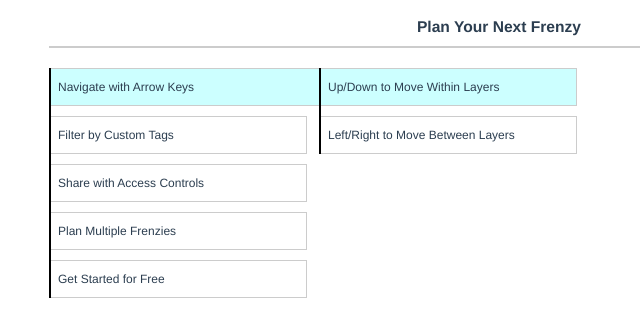
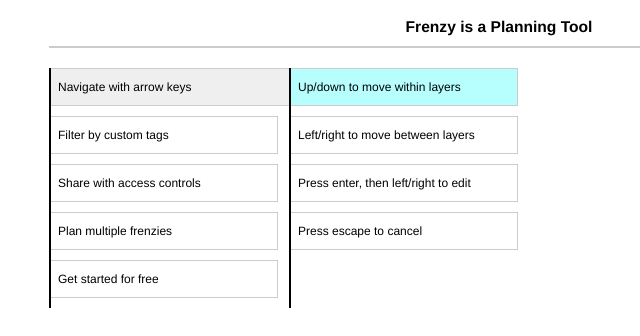
Before and after one commit to lyctc/Frenzy, a Vue app: page / in a window 1280 px wide. Shown: the top 336 px of the page, without its empty margins (141-781 px from the left). Built offline with nearby package versions, Linux system fonts and the light colour scheme.

Commit message:
reorganized itemA structure logic into lib.js, color scheme, rebalance pathA logic

```diff
--- a/src/App.vue
+++ b/src/App.vue
@@ -1,16 +1,15 @@
 <template>
 <div id="app">
   <div class="titleBar">
-    <h1>Plan Your Next Frenzy</h1>
+    <h1>Frenzy is a Planning Tool</h1>
   </div>
 
-  <div style="display: flex;">
+  <div id="layers" style="display: flex; overflow: auto">
     <Layer
       v-for="layer in layerA"
       v-bind:key="layer.key"
-      v-bind:pos="layer.pos"
-      v-bind:itemA="layer.itemA"
-      style="width: 30%"
+      v-bind:step="layer.step"
+      style="width: 240px; flex: none;"
     />
   </div>
 </div>
@@ -19,6 +18,7 @@
 <script>
 import Layer from './components/Layer.vue'
 import { mapActions } from 'vuex';
+import { rebalancePathA, moveItemHelper, deleteItemHelper } from './lib.js'
 
 function normalShortcuts(keyCode, posA, itemA, dispatch) {
   let i;
@@ -57,45 +57,9 @@
   }
 }
 
-function moveItemHelper(dir, itemA0, posA0, step) {
-  let temp;
-  if (step === posA0.length - 1) {
-    console.log(dir);
-    console.log(itemA0);
-    if (dir === 'up' && posA0[step] > 0) {
-      temp = itemA0[posA0[step]];
-      itemA0.splice(posA0[step], 1);
-      itemA0.splice(posA0[step] - 1, 0, temp);
-      itemA0[posA0[step]].pathA[itemA0[posA0[step]].pathA.length - 1] = posA0[step];
-      itemA0[posA0[step] - 1].pathA[itemA0[posA0[step] - 1].pathA.length - 1] = posA0[step] - 1;
-    } else if (dir === 'down' && posA0[step] <= itemA0.length - 2) {
-      temp = itemA0[posA0[step]];
-      itemA0.splice(posA0[step], 1);
-      itemA0.splice(posA0[step] + 1, 0, temp);
-      itemA0[posA0[step]].pathA[itemA0[posA0[step]].pathA.length - 1] = posA0[step];
-      itemA0[posA0[step] + 1].pathA[itemA0[posA0[step] + 1].pathA.length - 1] = posA0[step] + 1;
-    }
-    console.log(itemA0);
-    return itemA0;
-  } else {
-    itemA0[posA0[step]].childA = moveItemHelper(dir, itemA0[posA0[step]].childA, posA0, step + 1);
-  }
-  return itemA0;
-}
-
-function deleteItemHelper(itemA0, posA0, step) {
-  // recursively go through itemA and update title to new title
-  if (step === posA0.length - 1) {
-    itemA0.splice(posA0[step], 1);
-    return itemA0;
-  } else {
-    itemA0[posA0[step]].childA = deleteItemHelper(itemA0[posA0[step]].childA, posA0, step + 1);
-  }
-  return itemA0;
-}
-
 function selectedShortcuts(keyCode, posA, itemA, modesub, dispatch) {
   let i;
+  let _;
   let posA0 = Array.from(posA);
   let itemA0 = Array.from(itemA);
   let itemAN = Array.from(itemA); // last layer
@@ -137,6 +101,7 @@
       dispatch('updateMode', {mode: 'edit', modesub: ''});
     } else if (modesub === 'delete') {
       itemA0 = deleteItemHelper(itemA0, posA, 0);
+      _, itemA0 = rebalancePathA([], itemA0);
       dispatch('updateItemA', itemA0)
     }
   }
@@ -144,6 +109,7 @@
 
 function moveShortcuts(keyCode, posA, itemA, dispatch) {
   let i;
+  let _;
   let posA0 = Array.from(posA);
   let itemA0 = Array.from(itemA);
   let itemAN = Array.from(itemA); // last layer
@@ -153,6 +119,7 @@
   if (keyCode === 38) {
     if (posA0[posA0.length - 1] > 0) {
       itemA0 = moveItemHelper('up', itemA0, posA0, 0);
+      _, itemA0 = rebalancePathA([], itemA0);
       dispatch('updateItemA', itemA0)
       posA0[posA0.length - 1] -= 1;
       dispatch('updatePosA', posA0);
@@ -160,6 +127,7 @@
   } else if (keyCode === 40) {
     if (posA0[posA0.length - 1] < itemAN.length - 1) {
       itemA0 = moveItemHelper('down', itemA0, posA0, 0);
+      _, itemA0 = rebalancePathA([], itemA0);
       dispatch('updateItemA', itemA0)
       posA0[posA0.length - 1] += 1;
       dispatch('updatePosA', posA0);
@@ -183,19 +151,23 @@
   computed: {
     layerA() {
       let i;
-      let layerA0 = [];
-      let itemA0 = this.$store.state.itemA;
+      let layerA = [];
+      let itemAN = Array.from(this.$store.state.itemA);
       for (i = 0; i < this.$store.state.posA.length; i += 1) {
-        layerA0.push({
-          key: `layer${i}`,
-          pos: this.$store.state.posA[i],
-          itemA: itemA0,
-        });
-        if (itemA0.length > 0 && this.$store.state.posA[i] < itemA0.length) {
-          itemA0 = itemA0[this.$store.state.posA[i]].childA;
+        layerA.push({key: `layer${i}`, step: i});
+        if (itemAN.length > 0 && this.$store.state.posA[i] < itemAN.length) {
+          itemAN = itemAN[this.$store.state.posA[i]].childA;
+        } else { // hit add new item
+          itemAN = [];
         }
       }
-      return layerA0;
+      if (itemAN.length > 0) { // preview
+        layerA.push({
+          key: `layer${this.$store.state.posA.length}`,
+          step: this.$store.state.posA.length
+        });
+      }
+      return layerA;
     },
     posA() {
       return this.$store.state.posA;
@@ -235,12 +207,33 @@
 </script>
 
 <style>
+:root {
+  --baseBG: #FFFFFF;
+  --baseFG: #000000;
+  --baseTableBorder: #CCCCCC;
+  --layerLeftBorder: #000000;
+  --itemAncestorBG: #EFEFEF;
+  --itemAncestorFG: #000000;
+  --itemSelectedBG: #B7FFFF;
+  --itemSelectedFG: #000000;
+  --itemSelectedButtonBG: #B7FFFF;
+  --itemSelectedButtonFG: #888888;
+  --modeSelectedBG: #FFFFB7;
+  --modeSelectedFG: #000000;
+  --modeUnselectedBG: #EEEEEE;
+  --modeUnselectedFG: #000000;
+}
+
+body {
+  background-color: var(--baseBG);
+  color: var(--baseFG);
+}
+
 #app {
   font-family: 'Avenir', Helvetica, Arial, sans-serif;
   -webkit-font-smoothing: antialiased;
   -moz-osx-font-smoothing: grayscale;
   font-size: 12px;
-  color: #2c3e50;
   margin: 0 auto;
   width: 100%;
   max-width: 900px;
@@ -249,7 +242,7 @@
 .titleBar {
   width: 100%;
   text-align: center;
-  border-bottom: 2px solid #CCC;
+  border-bottom: 2px solid var(--baseTableBorder);
   padding: 10px 0px 10px 0px;
   margin-bottom: 20px;
 }
--- a/src/components/Layer.vue
+++ b/src/components/Layer.vue
@@ -1,13 +1,17 @@
 <template>
 <div>
-  <div style="border-left: 2px solid #000;">
-    <div v-for="item in itemA"
+ <div class="layerLeftBorder">
+    <div v-for="item in itemAN"
       v-bind:key="item.pathA.toString()"
       style="margin: 0px 0px 10px 0px;"
     >
       <div
         class="item"
-        :class="{ 'itemBlue' : posA.join(',').startsWith(item.pathA.join(',')), 'itemExpand' : posA.join(',').startsWith(item.pathA.join(',')) && item.childA.length > 0}"
+        :class="{
+          'itemAncestor': posA.join(',').startsWith(item.pathA.join(',')) && posA.join(',') !== item.pathA.join(','),
+          'itemSelected': posA.join(',') === item.pathA.join(','),
+          'itemExpand': posA.join(',').startsWith(item.pathA.join(',')) && !(posA.join(',') === item.pathA.join(',') && item.childA.length === 0)
+        }"
       >
         <div v-if="!(mode === 'edit' && posA.join(',').startsWith(item.pathA.join(',')) && item.pathA.toString() === posA.toString())" class="itemTitle">
           {{item.title}}
@@ -17,22 +21,17 @@
         </div>
       </div>
       <div v-if="mode === 'selected' && posA.join(',').startsWith(item.pathA.join(',')) && item.pathA.toString() === posA.toString()" class="modesubBar">
-        <div class="modesub1" :class="{ 'modesub' : modesub === 'move' }">Move</div>
-        <div class="modesub1" :class="{ 'modesub' : modesub === 'edit' }">Edit</div>
-        <div class="modesub1" :class="{ 'modesub' : modesub === 'delete' }">Delete</div>
+        <div class="modeUnselected" :class="{ 'modeSelected' : modesub === 'move' }">Move</div>
+        <div class="modeUnselected" :class="{ 'modeSelected' : modesub === 'edit' }">Edit</div>
+        <div class="modeUnselected" :class="{ 'modeSelected' : modesub === 'delete' }">Delete</div>
       </div>
     </div>
 
-    <div class="item" v-if="mode === 'normal' && pos === itemA.length">
-      <div
-        class="addButton itemTitle"
-        :class="{ 'itemBlue': pos === itemA.length }"
-      >
-        Add Item
-      </div>
+    <div class="item itemSelectedButton" v-if="mode === 'normal' && posA[step] === itemAN.length">
+      ADD ITEM
     </div>
 
-    <div class="item" v-if="mode === 'add' && pos === itemA.length">
+    <div class="item" v-if="mode === 'add' && posA[step] === itemAN.length">
       <input v-select type="text" @keyup.enter="addItem" />
     </div>
 
@@ -42,39 +41,11 @@
 
 <script>
 import { mapActions } from 'vuex';
-
-function addItemHelper(title, itemA0, posA, step) {
-  // recursively go through itemA and add new item
-  if (step === posA.length - 1) {
-    // posA[posA.length - 1] doesn't exist yet, so must push
-    itemA0.push({
-      pathA: posA,
-      iid: 0,
-      title: title,
-      labelA: [],
-      childA: [],
-    });
-    return itemA0;
-  } else {
-    itemA0[posA[step]].childA = addItemHelper(title, itemA0[posA[step]].childA, posA, step + 1);
-  }
-  return itemA0;
-}
-
-function updateItemHelper(title, itemA0, posA, step) {
-  // recursively go through itemA and update title to new title
-  if (step === posA.length - 1) {
-    itemA0[posA[step]].title = title;
-    return itemA0;
-  } else {
-    itemA0[posA[step]].childA = updateItemHelper(title, itemA0[posA[step]].childA, posA, step + 1);
-  }
-  return itemA0;
-}
+import { rebalancePathA, addItemHelper, updateItemHelper } from '../lib.js'
 
 export default {
   name: 'app',
-  props: ['itemA', 'pos'],
+  props: ['step'],
   components: {},
   directives: {
     select: {
@@ -89,15 +60,19 @@
       'updatePosA',
     ]),
     addItem (e) {
+      let _;
       let itemA0 = Array.from(this.$store.state.itemA);
       itemA0 = addItemHelper(e.target.value, itemA0, this.$store.state.posA, 0);
       this.$store.dispatch('updateMode', {mode: 'normal', modesub: ''});
+      _, itemA0 = rebalancePathA([], itemA0);
       this.$store.dispatch('updateItemA', itemA0)
     },
     updateItem (e) {
+      let _;
       let itemA0 = Array.from(this.$store.state.itemA);
       itemA0 = updateItemHelper(e.target.value, itemA0, this.$store.state.posA, 0);
       this.$store.dispatch('updateMode', {mode: 'normal', modesub: ''});
+      _, itemA0 = rebalancePathA([], itemA0);
       this.$store.dispatch('updateItemA', itemA0)
     },
   },
@@ -108,6 +83,18 @@
     modesub() {
       return this.$store.state.modesub;
     },
+    itemAN() {
+      let i;
+      let itemAN = Array.from(this.$store.state.itemA);
+      for (i = 0; i < this.$props.step; i += 1) {
+        if (itemAN.length > 0 && this.$store.state.posA[i] < itemAN.length) {
+          itemAN = itemAN[this.$store.state.posA[i]].childA;
+        } else { // hit add new item
+          itemAN = [];
+        }
+      }
+      return itemAN;
+    },
     posA() {
       return this.$store.state.posA;
     }
@@ -116,10 +103,9 @@
 </script>
 
 <style scoped>
-.addButton {
-  font-weight: 600;
-  font-size: 0.8em;
-  color: #999;
+.layerLeftBorder {
+  border-left: 2px solid var(--layerLeftBorder);
+  height: 100%;
 }
 
 .item {
@@ -127,7 +113,7 @@
   line-height: 36px;
   vertical-align: middle;
   width: 95%;
-  border: 1px solid #CCC;
+  border: 1px solid var(--baseTableBorder);
   border-left: none;
 }
 
@@ -135,8 +121,22 @@
   padding-left: 7px;
 }
 
-.itemBlue {
-  background-color: #CCFFFF;
+.itemSelected {
+  color: var(--itemSelectedFG);
+  background-color: var(--itemSelectedBG);
+}
+
+.itemAncestor {
+  color: var(--itemAncestorFG);
+  background-color: var(--itemAncestorBG);
+}
+
+.itemSelectedButton {
+  text-align: center;
+  font-weight: 600;
+  font-size: 0.8em;
+  color: var(--itemSelectedButtonFG);
+  background-color: var(--itemSelectedButtonBG);
 }
 
 .itemExpand {
@@ -151,23 +151,25 @@
 
 .modesubBar {
   display: flex;
+  border-right: 1px solid var(--baseTableBorder);
+  border-bottom: 1px solid var(--baseTableBorder);
   z-index: 100;
-  background-color: #CCC;
   width: 95%;
   height: 16px;
 }
 
-.modesub1 {
+.modeUnselected {
   text-align: center;
   width: 33.333%;
   z-index: 100;
-  color: #654321;
-  background-color: #CCC;
+  color: var(--modeUnselectedFG);
+  background-color: var(--modeUnselectedBG);
   line-height: 16px;
   font-size: 12px;
 }
 
-.modesub {
-  background-color: #333;
+.modeSelected {
+  color: var(--modeSelectedFG);
+  background-color: var(--modeSelectedBG);
 }
 </style>
--- /dev/null
+++ b/src/lib.js
@@ -0,0 +1,93 @@
+function rebalancePathA(path, itemA0) {
+  // rebalances pathA for each item
+  let i;
+  for (i = 0; i < itemA0.length; i += 1) {
+    itemA0[i].pathA = path.concat([i]);
+    itemA0[i].childA = rebalancePathA(path.concat([i]), itemA0[i].childA)
+  }
+  return itemA0;
+}
+
+function moveItemHelper(dir, itemA0, posA0, step) {
+  let temp;
+  if (step === posA0.length - 1) {
+    if (dir === 'up' && posA0[step] > 0) {
+      temp = itemA0[posA0[step]];
+      itemA0.splice(posA0[step], 1);
+      itemA0.splice(posA0[step] - 1, 0, temp);
+      itemA0[posA0[step]].pathA[itemA0[posA0[step]].pathA.length - 1] = posA0[step];
+      itemA0[posA0[step] - 1].pathA[itemA0[posA0[step] - 1].pathA.length - 1] = posA0[step] - 1;
+    } else if (dir === 'down' && posA0[step] <= itemA0.length - 2) {
+      temp = itemA0[posA0[step]];
+      itemA0.splice(posA0[step], 1);
+      itemA0.splice(posA0[step] + 1, 0, temp);
+      itemA0[posA0[step]].pathA[itemA0[posA0[step]].pathA.length - 1] = posA0[step];
+      itemA0[posA0[step] + 1].pathA[itemA0[posA0[step] + 1].pathA.length - 1] = posA0[step] + 1;
+    }
+    return itemA0;
+  } else {
+    itemA0[posA0[step]].childA = moveItemHelper(dir, itemA0[posA0[step]].childA, posA0, step + 1);
+  }
+  return itemA0;
+}
+
+function deleteItemHelper(itemA0, posA0, step) {
+  let i;
+  if (step === posA0.length - 1) {
+    itemA0.splice(posA0[step], 1);
+    for (i = 0; i < itemA0.length; i += 1) {
+      itemA0[i].pathA[step] = i;
+    }
+    return itemA0;
+  } else {
+    itemA0[posA0[step]].childA = deleteItemHelper(itemA0[posA0[step]].childA, posA0, step + 1);
+  }
+  return itemA0;
+}
+
+function addItemHelper(title, itemA0, posA, step) {
+  // recursively go through itemA and add new item
+  if (step === posA.length - 1) {
+    // posA[posA.length - 1] doesn't exist yet, so must push
+    itemA0.push({
+      pathA: posA,
+      iid: 0,
+      title: title,
+      labelA: [],
+      childA: [],
+    });
+    return itemA0;
+  } else {
+    itemA0[posA[step]].childA = addItemHelper(title, itemA0[posA[step]].childA, posA, step + 1);
+  }
+  return itemA0;
+}
+
+function updateItemHelper(title, itemA0, posA, step) {
+  // recursively go through itemA and update title to new title
+  if (step === posA.length - 1) {
+    itemA0[posA[step]].title = title;
+    return itemA0;
+  } else {
+    itemA0[posA[step]].childA = updateItemHelper(title, itemA0[posA[step]].childA, posA, step + 1);
+  }
+  return itemA0;
+}
+
+module.exports = {
+  rebalancePathA: function (path, itemA0) {
+    return rebalancePathA(path, itemA0);
+  },
+  moveItemHelper: function (dir, itemA0, posA0, step) {
+    return moveItemHelper(dir, itemA0, posA0, step);
+  },
+  deleteItemHelper: function (itemA0, posA0, step) {
+    return deleteItemHelper(itemA0, posA0, step);
+  },
+  addItemHelper: function (title, itemA0, posA, step) {
+    return addItemHelper(title, itemA0, posA, step);
+  },
+  updateItemHelper: function (title, itemA0, posA, step) {
+    return updateItemHelper(title, itemA0, posA, step);
+  },
+};
--- a/src/store/index.js
+++ b/src/store/index.js
@@ -16,43 +16,55 @@
     itemA: [
       {
         pathA: [0],
-        title: 'Navigate with Arrow Keys',
+        title: 'Navigate with arrow keys',
         labelA: [],
         childA: [
           {
             pathA: [0, 0],
-            title: 'Up/Down to Move Within Layers',
+            title: 'Up/down to move within layers',
             labelA: [],
             childA: [],
           },
           {
             pathA: [0, 1],
-            title: 'Left/Right to Move Between Layers',
+            title: 'Left/right to move between layers',
             labelA: [],
             childA: [],
-          }
+          },
+          {
+            pathA: [0, 2],
+            title: 'Press enter, then left/right to edit',
+            labelA: [],
+            childA: [],
+          },
+          {
+            pathA: [0, 3],
+            title: 'Press escape to cancel',
+            labelA: [],
+            childA: [],
+          },
         ],
       },
       {
         pathA: [1],
-        title: 'Filter by Custom Tags',
+        title: 'Filter by custom tags',
         labelA: [],
         childA: [
           {
             pathA: [1, 0],
-            title: 'Press 1 to Highlight the New Features',
+            title: 'Press 1 to highlight the new features',
             labelA: [],
             childA: [],
           },
           {
             pathA: [1, 1],
-            title: 'Press 1 Again to Only Show New Features',
+            title: 'Press 1-1 to only show new features',
             labelA: [],
             childA: [],
           },
           {
             pathA: [1, 2],
-            title: 'Press 1 Again to Return to Overall Plan',
+            title: 'Press 1-1-1 to cancel',
             labelA: [],
             childA: [],
           },
@@ -60,19 +72,19 @@
       },
       {
         pathA: [2],
-        title: 'Share with Access Controls',
+        title: 'Share with access controls',
         labelA: [],
         childA: [],
       },
       {
         pathA: [3],
-        title: 'Plan Multiple Frenzies',
+        title: 'Plan multiple frenzies',
         labelA: [],
         childA: [],
       },
       {
         pathA: [4],
-        title: 'Get Started for Free',
+        title: 'Get started for free',
         labelA: [],
         childA: [],
       },
```
